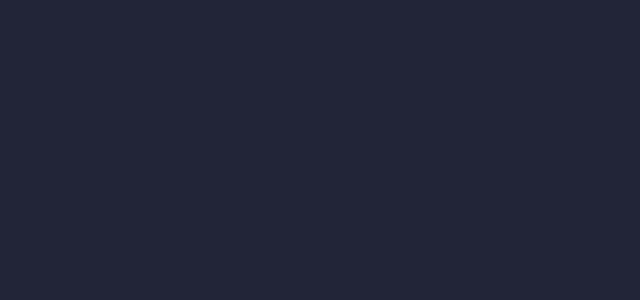
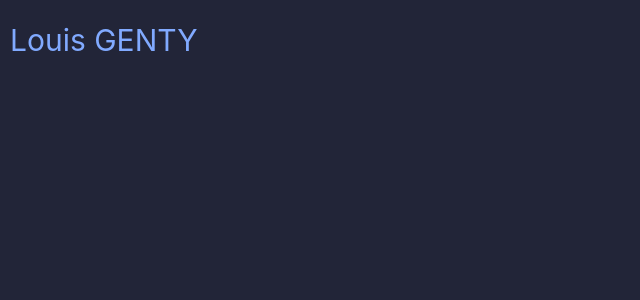
Before and after one commit to GenXwater/Portefolio, a Vue app: page / in a window 1280 px wide. Shown: the top 300 px of the page, without its empty margins (0-640 px from the left). Built offline with nearby package versions, Linux system fonts and the light colour scheme.

Commit message:
add initial structure for App, PageHeader, and PortefolioMain components

```diff
--- a/src/App.vue
+++ b/src/App.vue
@@ -1,17 +1,26 @@
 <script setup>
-
+  import PortefolioMain from './pages/PortefolioMain.vue';
+  import PageHeader from './components/PageHeader.vue';
 </script>
 
 <template>
   <header>
-
+    <PageHeader />
   </header>
 
   <main>
-
+    <PortefolioMain />
   </main>
 </template>
 
 <style scoped>
+  header {
+    width: 100%;
+    line-height: 60px;
+  }
+
+  main {
+    width: 100%;
+  }
 
 </style>
--- /dev/null
+++ b/src/components/PageHeader.vue
@@ -0,0 +1,11 @@
+<script setup>
+
+</script>
+
+<template>
+  <h1 class="text-highlight-1">Louis GENTY</h1>
+</template>
+
+<style scoped>
+
+</style>
--- /dev/null
+++ b/src/pages/PortefolioMain.vue
@@ -0,0 +1,14 @@
+<script setup>
+
+</script>
+
+<template>
+  <div>
+
+
+  </div>
+</template>
+
+<style scoped>
+
+</style>
```
